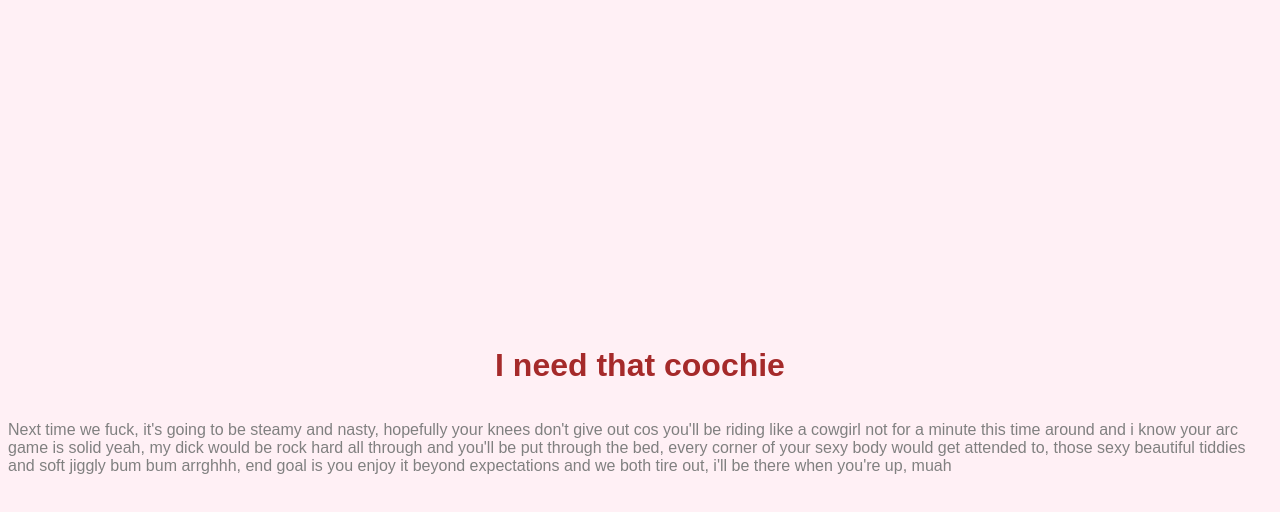
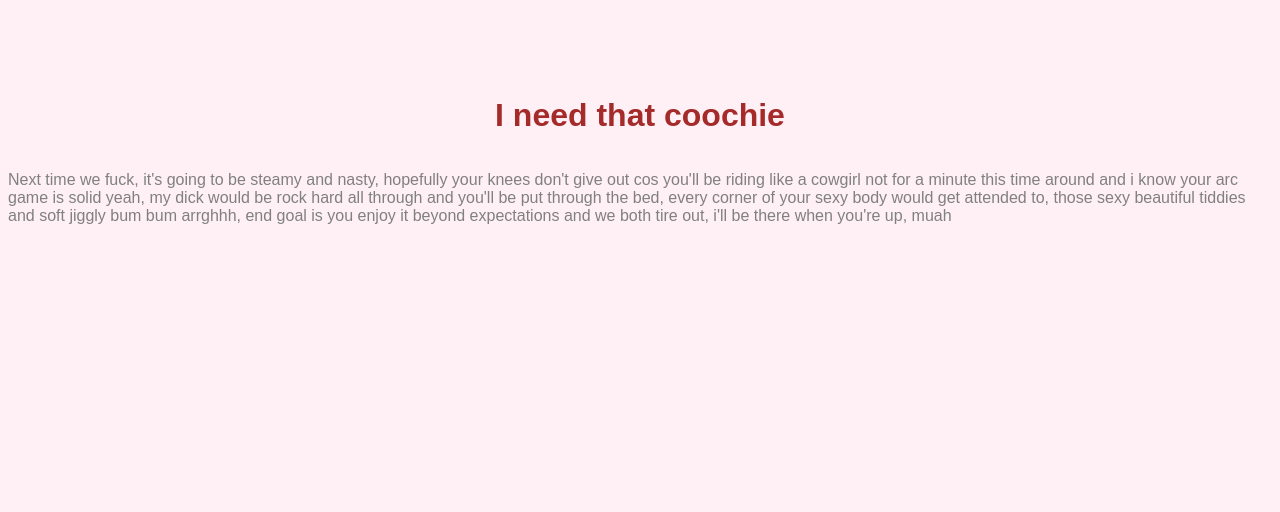
Before and after one commit to JoelAdigwe/NeedThat, a plain HTML site: page index.html in a window 1280 px wide. Drawn offline with Linux system fonts and the light colour scheme.

Commit message:
Update index.html

```diff
--- a/index.html
+++ b/index.html
@@ -4,7 +4,7 @@
   <title>I need that coochie</title>
   <meta name="viewport" content="width=device-width, initial-scale=1.0">
 </head>
-<body style="background:#fff0f5; display:flex; flex-direction:column; align-items:center; justify-content:center; height:100vh; font-family:sans-serif;">
+<body style="background:#fff0f5; display:flex; flex-direction:column; align-items:center; justify-content:center; height: 300px; font-family:sans-serif;">
   <h1 style= "color: brown;">I need that coochie </h1>
   <p style="color: gray; font-size: 16px;">Next time we fuck, it's going to be steamy and nasty, hopefully your knees don't give out cos you'll be riding like a cowgirl not for a minute this time around and i know your arc game is solid yeah, my dick would be rock hard all through and you'll be put through the bed, every corner of your sexy body would get attended to, those sexy beautiful tiddies and soft jiggly bum bum arrghhh, end goal is you enjoy it beyond expectations and we both tire out, i'll be there when you're up, muah </p>
 </body>
```
